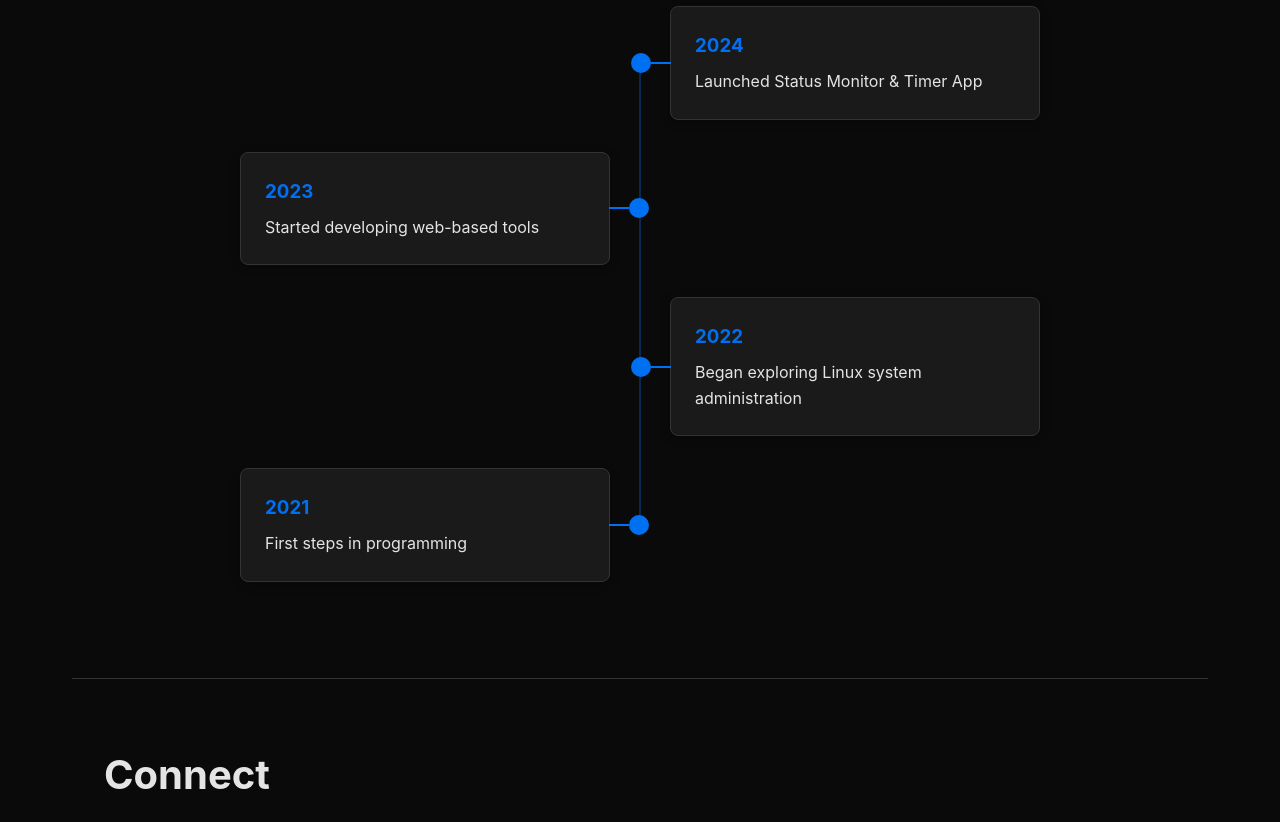
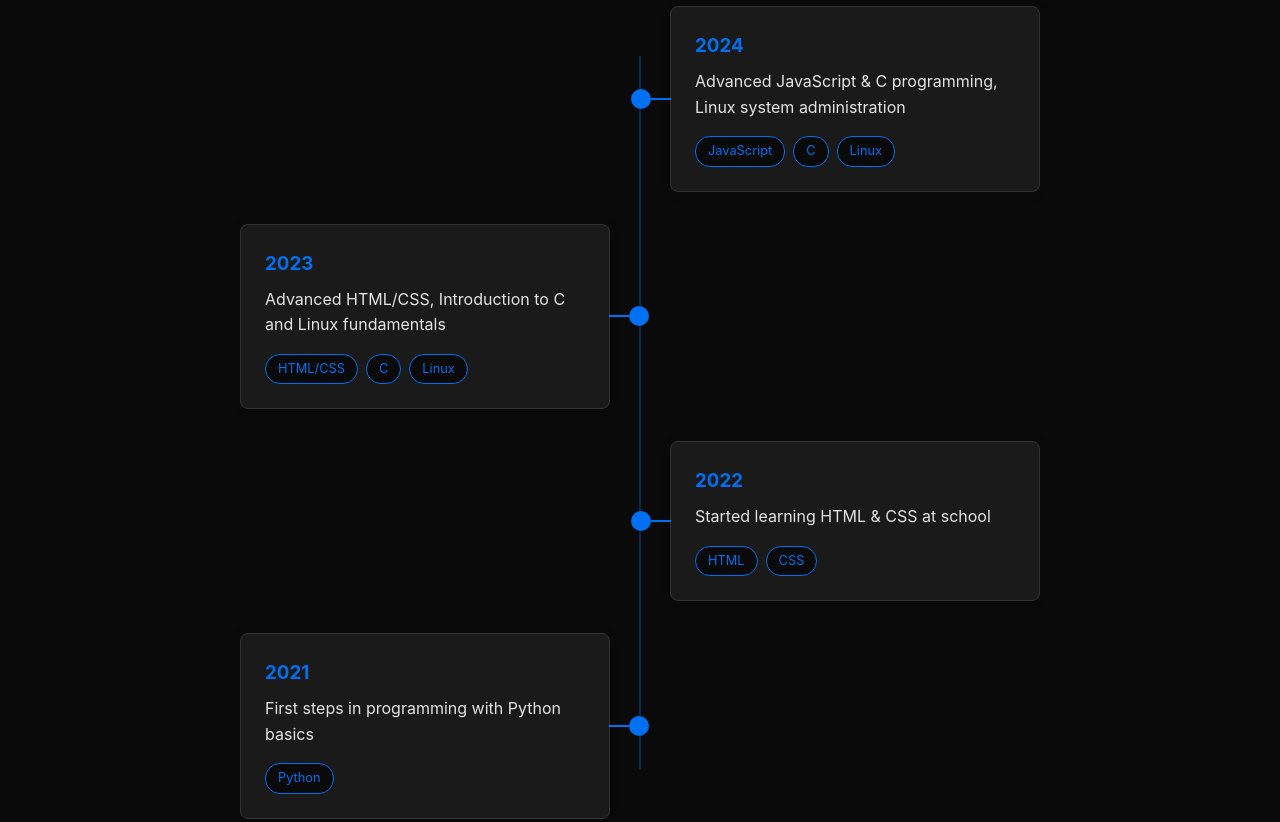
Before and after one commit to Xandll/Xandll, a plain HTML site: page index.html in a window 1280 px wide. Shown: the part 2800-3622 px from the top of the page. Drawn offline with Linux system fonts and the light colour scheme.

Commit message:
Added timeline tags and translated timeline items

```diff
--- a/index.html
+++ b/index.html
@@ -151,19 +151,36 @@
             <div class="timeline">
                 <div class="timeline-item">
                     <h3>2024</h3>
-                    <p data-translate="timeline2024">Launched Status Monitor & Timer App</p>
+                    <p data-translate="timeline2024">Advanced JavaScript & C programming, Linux system administration</p>
+                    <div class="timeline-tags">
+                        <span>JavaScript</span>
+                        <span>C</span>
+                        <span>Linux</span>
+                    </div>
                 </div>
                 <div class="timeline-item">
                     <h3>2023</h3>
-                    <p data-translate="timeline2023">Started developing web-based tools</p>
+                    <p data-translate="timeline2023">Advanced HTML/CSS, Introduction to C and Linux fundamentals</p>
+                    <div class="timeline-tags">
+                        <span>HTML/CSS</span>
+                        <span>C</span>
+                        <span>Linux</span>
+                    </div>
                 </div>
                 <div class="timeline-item">
                     <h3>2022</h3>
-                    <p data-translate="timeline2022">Began exploring Linux system administration</p>
+                    <p data-translate="timeline2022">Started learning HTML & CSS at school</p>
+                    <div class="timeline-tags">
+                        <span>HTML</span>
+                        <span>CSS</span>
+                    </div>
                 </div>
                 <div class="timeline-item">
                     <h3>2021</h3>
-                    <p data-translate="timeline2021">First steps in programming</p>
+                    <p data-translate="timeline2021">First steps in programming with Python basics</p>
+                    <div class="timeline-tags">
+                        <span>Python</span>
+                    </div>
                 </div>
             </div>
         </section>
--- a/script.js
+++ b/script.js
@@ -41,10 +41,10 @@ const translations = {
         viewProjects: "View Projects",
         contact: "Contact Me",
         timeline: "Development Timeline",
-        timeline2024: "Launched Status Monitor & Timer App",
-        timeline2023: "Started developing web-based tools",
-        timeline2022: "Began exploring Linux system administration",
-        timeline2021: "First steps in programming"
+        timeline2024: "Advanced JavaScript & C programming, Linux system administration",
+        timeline2023: "Advanced HTML/CSS, Introduction to C and Linux fundamentals",
+        timeline2022: "Started learning HTML & CSS at school",
+        timeline2021: "First steps in programming with Python basics"
     },
     de: {
         welcome: "Xandll",
@@ -58,10 +58,10 @@ const translations = {
         viewProjects: "Projekte Ansehen",
         contact: "Kontaktiere Mich",
         timeline: "Entwicklungs-Timeline",
-        timeline2024: "Status Monitor & Timer App veröffentlicht",
-        timeline2023: "Beginn der Entwicklung webbasierter Tools",
-        timeline2022: "Erste Schritte in Linux-Systemadministration",
-        timeline2021: "Erste Schritte im Programmieren"
+        timeline2024: "JS & C (Vertiefung), Linux-Administration (Schule & Freizeit)",
+        timeline2023: "HTML/CSS (Vertiefung), C & Linux Grundlagen (Schule & Freizeit)",
+        timeline2022: "HTML & CSS Grundlagen (Schule)",
+        timeline2021: "Python Grundlagen (Selbststudium)"
     }
 };
 
--- a/style.css
+++ b/style.css
@@ -225,6 +225,7 @@ h2 {
     border: 1px solid var(--border-color);
     border-radius: 8px;
     box-shadow: 0 2px 10px var(--shadow-color);
+    transition: var(--transition);
 }
 
 .timeline-item:nth-child(odd) {
@@ -271,6 +272,41 @@ h2 {
 .timeline-item h3 {
     color: var(--accent-color);
     margin-bottom: 0.5rem;
+}
+
+.timeline-item:hover {
+    transform: translateY(-3px);
+    border-color: var(--accent-color);
+    box-shadow: 0 5px 15px var(--shadow-color);
+}
+
+/* Add styles for timeline tags */
+.timeline-tags {
+    display: flex;
+    flex-wrap: wrap;
+    gap: 0.5rem;
+    margin-top: 1rem;
+}
+
+.timeline-tags span {
+    background: var(--background-color);
+    color: var(--accent-color);
+    padding: 0.25rem 0.75rem;
+    border-radius: 15px;
+    font-size: 0.8rem;
+    border: 1px solid var(--accent-color);
+}
+
+/* Update mobile timeline styles */
+@media (max-width: 768px) {
+    .timeline-item {
+        width: calc(100% - 50px);
+        margin-left: 50px !important;
+    }
+
+    .timeline-tags {
+        justify-content: flex-start;
+    }
 }
 
 /* Connect section */
```
